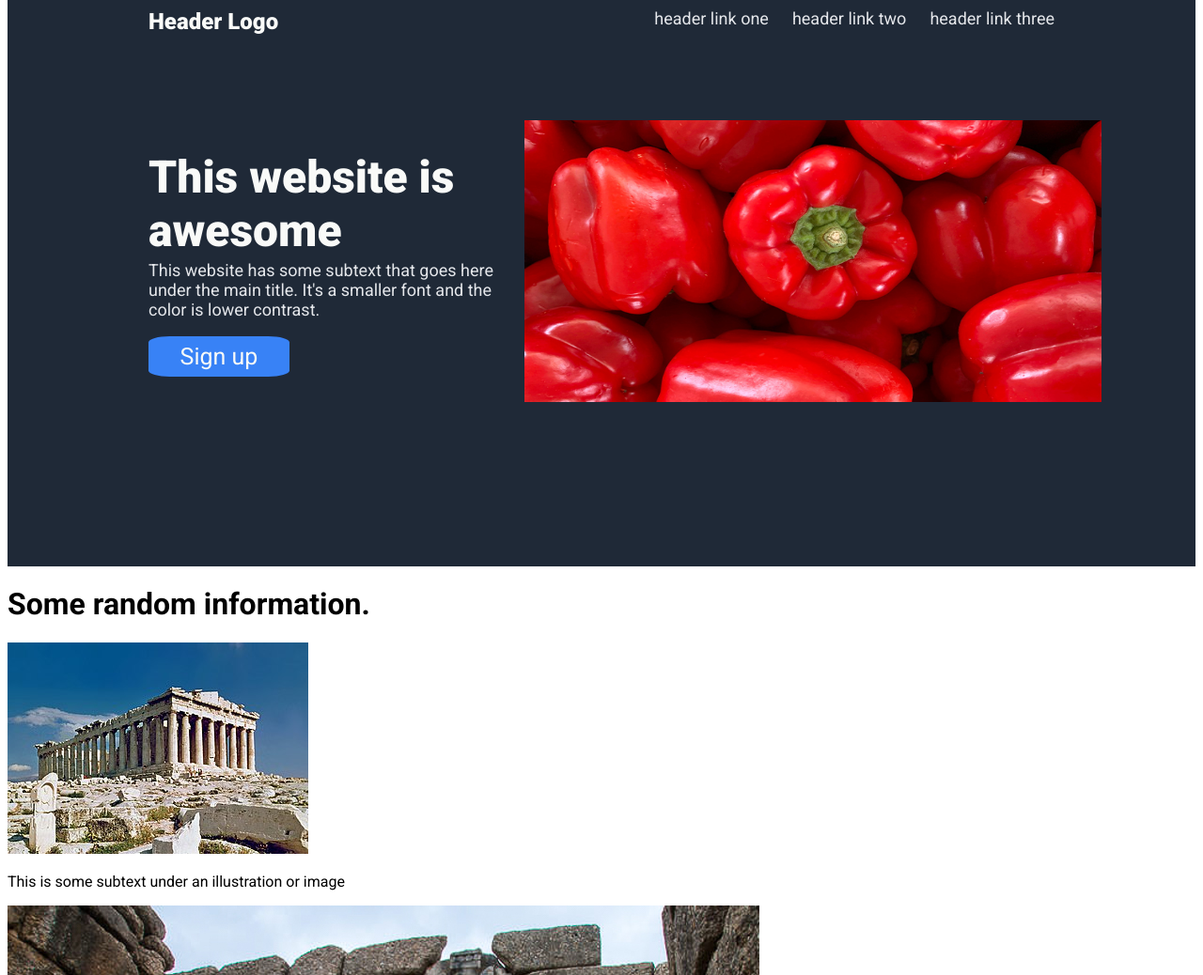
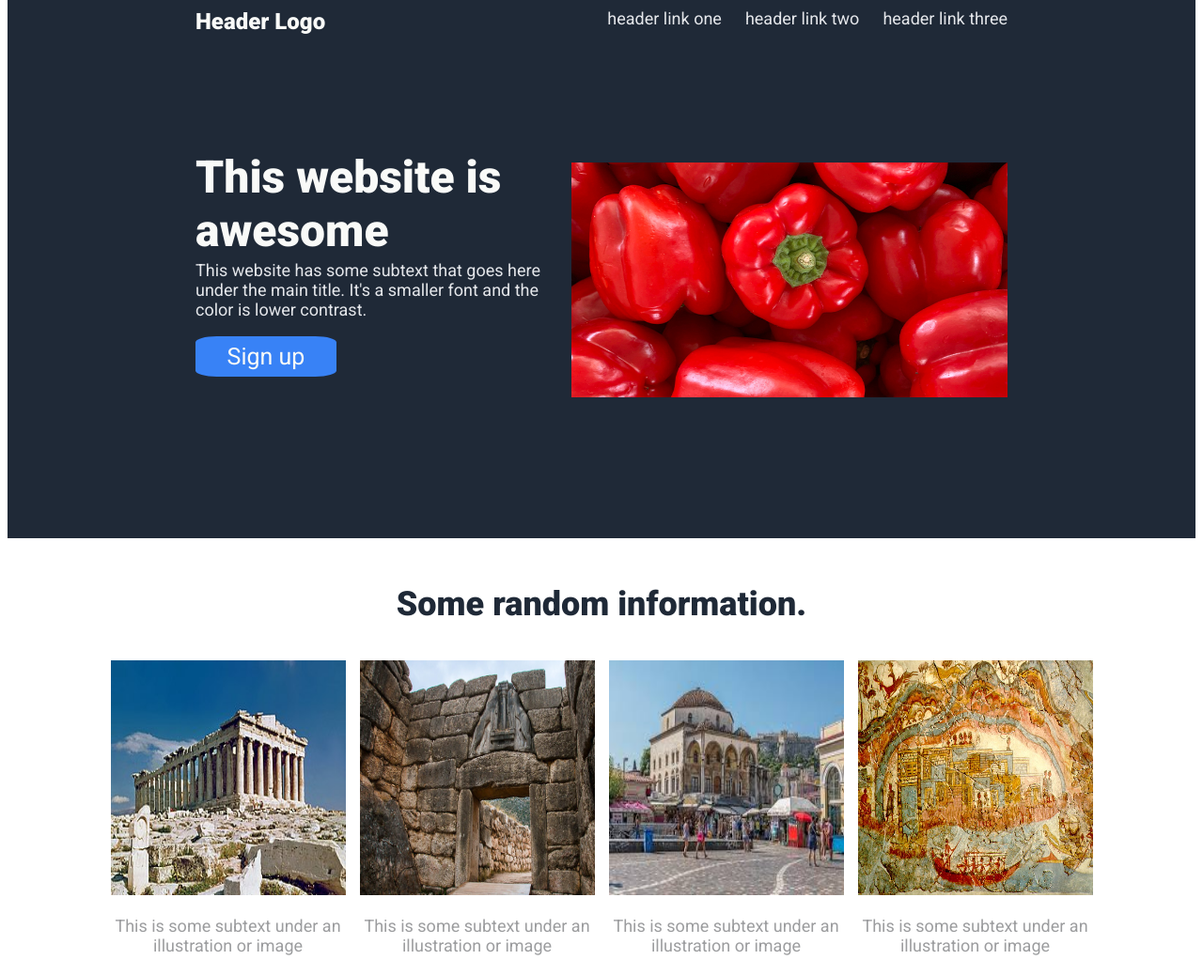
Before and after one commit to danielfa00/Visit-Greece_The-Odin-Project, a plain HTML site: page index.html in a window 1280 px wide. Shown: the part 20-1058 px from the top of the page at 94% size. Drawn offline with Linux system fonts and the light colour scheme.

Commit message:
put some nice style in info section

```diff
--- a/style.css
+++ b/style.css
@@ -8,6 +8,7 @@ body {
     background-color: #1F2937 ;
     display: flex;
     flex-direction: column;
+    padding-bottom: 150px;
 }
 
 .top {
@@ -17,14 +18,14 @@ body {
     padding-right: 0px;
     padding-left: 0px;
     gap: 25px;
-    margin-right: 150px;
+    margin-right: 200px;
 }
 
 .logo {
     font-size: 24px;
     color: #F9FAF8;
     margin-right: auto;
-    margin-left: 150px;
+    margin-left: 200px;
     font-weight: 1000;
 }
 
@@ -36,10 +37,9 @@ body {
 }
 
 .header-text {
-    margin-left: 150px;
+    margin-left: 200px;
     display: flex;
     margin-top: 75px;
-    padding-bottom: 175px;
 }
 
 .header-text h1 {
@@ -57,10 +57,11 @@ body {
 }
 
 .header-text img {
-    width: 700px;
-    height: 300px;
+    width: 550px;
+    height: 250px;
     margin-left: auto;
-    margin-right: 100px;
+    margin-right: 200px;
+    margin-top: 45px;
 
 }
 
@@ -80,3 +81,35 @@ body {
     text-decoration: none;
     color: #F9FAF8;
 }
+
+.info {
+    display: flex;
+    flex-direction: column;
+    align-items: center;
+    margin-top: 25px;
+}
+
+.info h1 {
+    font-size: 36px;
+    color: #1F2937;
+    font-weight: 900;
+}
+
+
+.info-img {
+    display: flex;
+    gap: 15px;
+    margin-top: 15px;
+}
+
+.info img {
+    width: 250px;
+    height: 250px;
+}
+
+.info p {
+    width: 250px;
+    text-align: center;
+    font-size: 18px;
+    color: #9c9d9f;
+}
```
